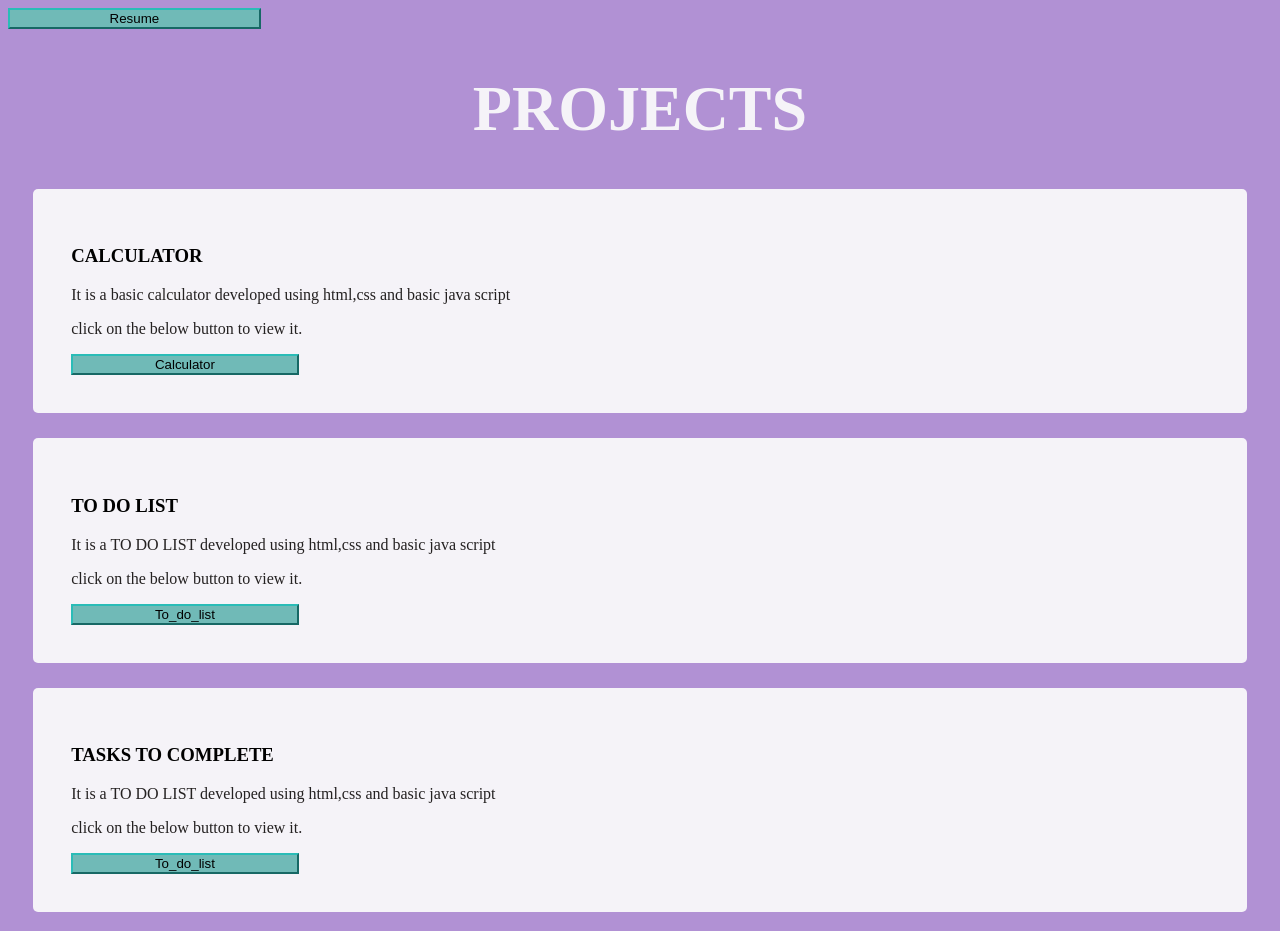
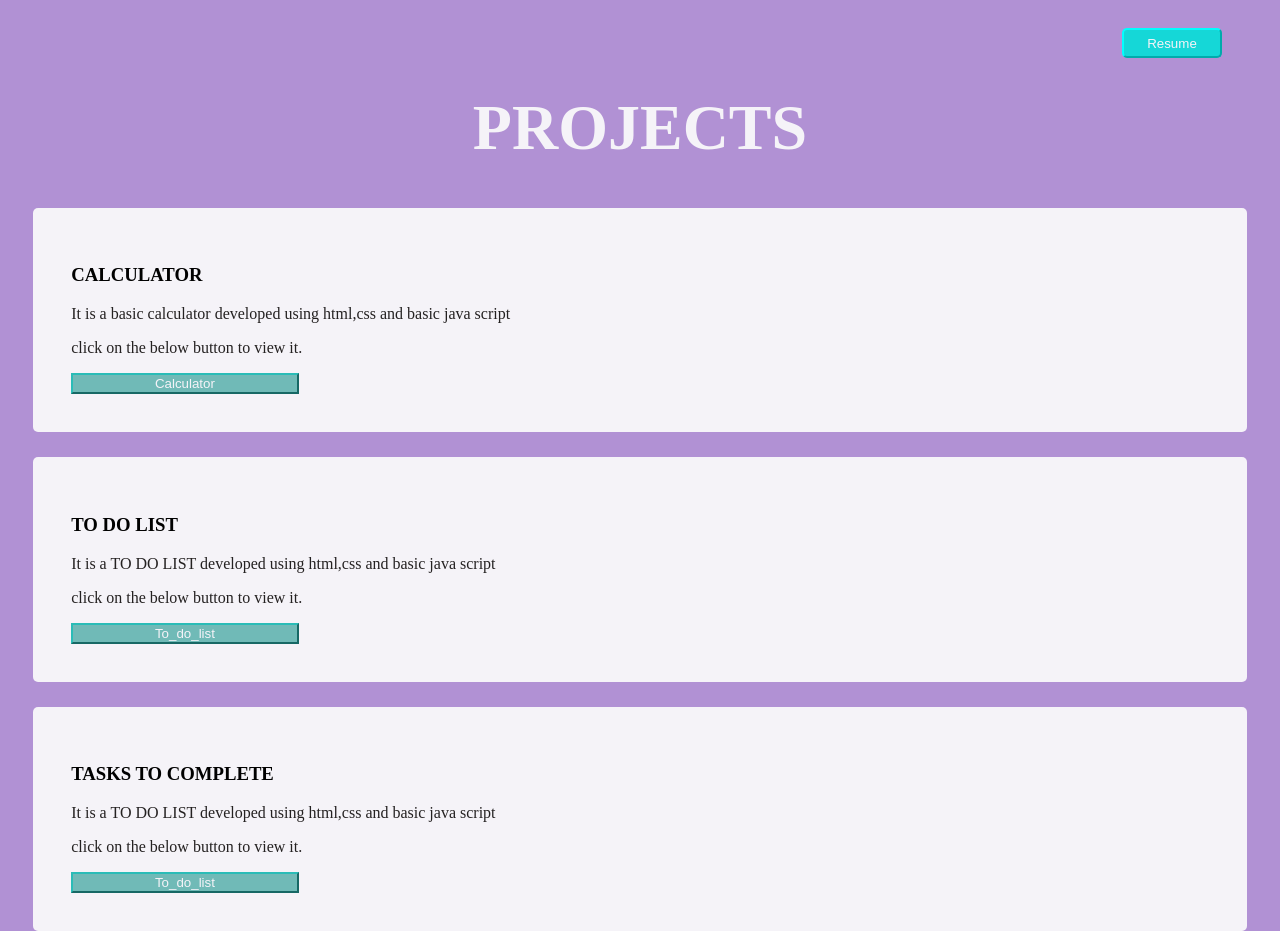
Before and after one commit to Harshitha-tulluri/personal-website, a plain HTML site: page projects.html in a window 1280 px wide. Shown: the top 931 px of the page. Drawn offline with Linux system fonts and the light colour scheme.

Commit message:
Add files via upload

```diff
--- a/project.css
+++ b/project.css
@@ -26,13 +26,31 @@ button{
     height:20%;
     width:20%;
     border-color:rgb(42, 188, 183);
+    color:rgb(245, 243, 248) ;
+
 }
 
 a{
     text-decoration: none;
-    color:rgb(245, 243, 248) ;
 }
 
 p{
     color: rgb(36, 33, 33);
 }
+
+.br{
+    height:40px;
+    width:100%;
+    display: flex;
+    flex-direction: row-reverse;
+    align-items: center;
+}
+.res{
+    height:30px;
+    width: 100px;
+    background-color: rgb(21, 215, 215);
+    border-radius: 5px;
+    border-color: aqua;
+    margin-right: 50px;
+    margin-top: 30px;
+}
```
